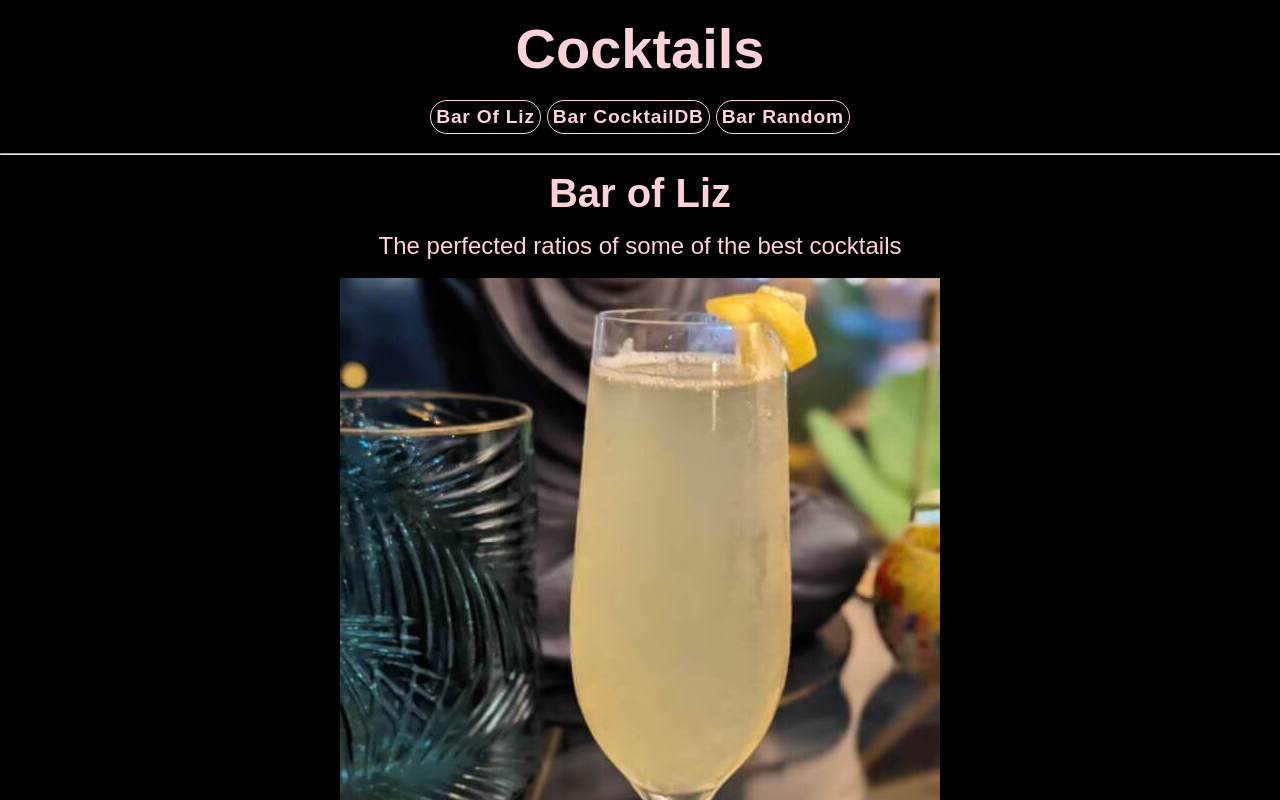
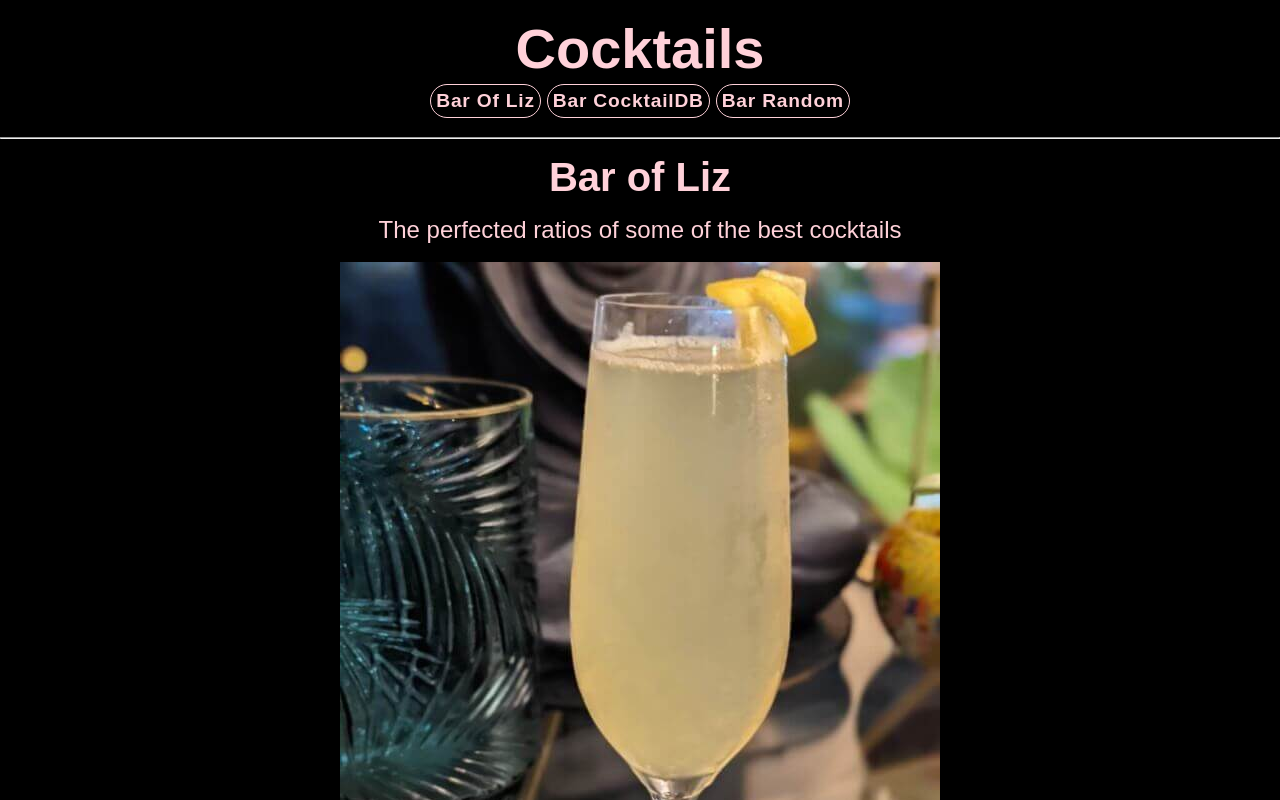
Before and after one commit to ESedrak/cocktail-list, a React (Create React App) app: page / in a window 1280 px wide. Shown: the top 800 px of the page. Built offline with nearby package versions, Linux system fonts and the light colour scheme; a web font is replaced by a local one.

Commit message:
slight style changes to navbar

```diff
--- a/src/App.css
+++ b/src/App.css
@@ -16,6 +16,7 @@
 	font-size: 1.2rem;
 	display: inline-block;
 	font-weight: 800;
+	margin-bottom: 1rem;
 }
 
 .App-link {
@@ -25,7 +26,7 @@
 	padding: 0.3rem;
 	color: rgb(255, 209, 217);
 	display: inline-block;
-	margin: 1.2rem 0.2rem;
+	margin: 0.2rem 0.2rem;
 	letter-spacing: 0.05rem;
 }
 
```
